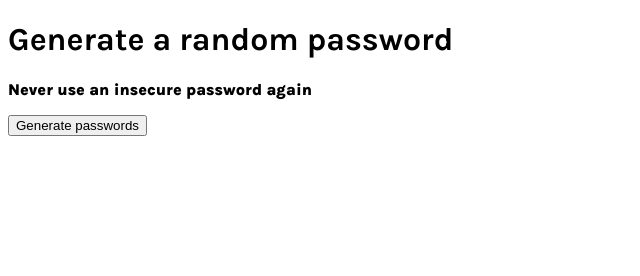
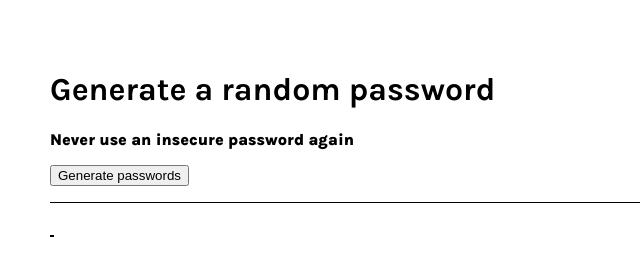
Before and after one commit to jaydenswe/scrimba, a plain HTML site: page password-generator/index.html in a window 1280 px wide. Shown: the whole page, without its empty margins (0-640 px from the left). Drawn offline with Linux system fonts and the light colour scheme.

Commit message:
Added main html structure for project

```diff
--- a/password-generator/index.html
+++ b/password-generator/index.html
@@ -16,10 +16,10 @@
         </h1>
         <p>Never use an insecure password again</p>
         <button id="btn">Generate passwords</button>
-        <p></p>
+        <p class="underline"></p>
         <div class="passwords">
-            <p id="password1"></p>
-            <p id="password2"></p>
+            <p id="password1" class="password-box"></p>
+            <p id="password2" class="password-box"></p>
         </div>
     </div>
 </body>
--- a/password-generator/styles.css
+++ b/password-generator/styles.css
@@ -3,4 +3,22 @@ body {
   font-optical-sizing: auto;
   font-weight: 800;
   font-style: normal;
+  margin: 0;
 }
+
+.container {
+  padding: 50px;
+}
+
+.underline {
+  border-bottom: 1px black solid;
+}
+
+.password-box {
+  border: 1px solid black;
+}
+
+.passwords {
+  display: flex;
+  width: 400px;
+}
```
